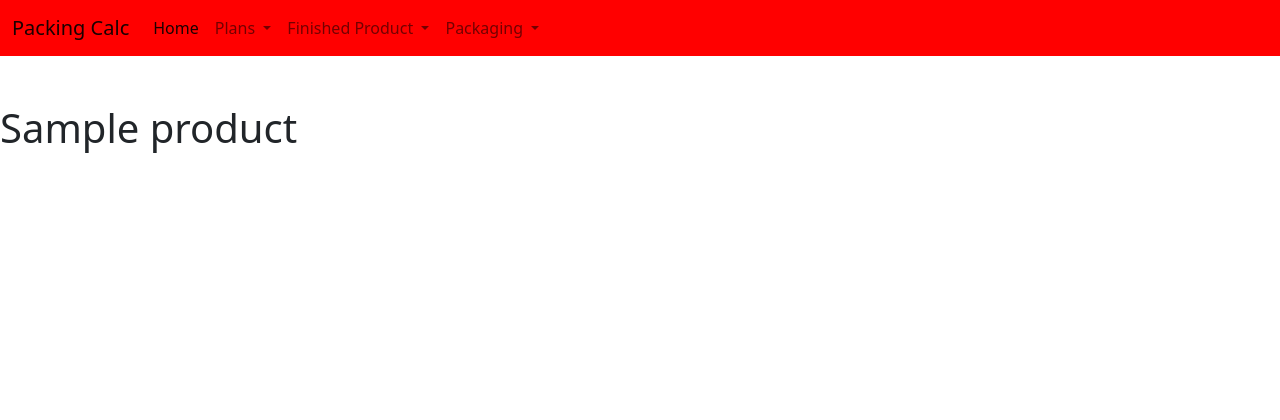
After one commit to RadheyaM/Factory-Planner, a Django app: page /products/ in a window 1280 px wide. The commit adds this page. Shown: the top 420 px of the page. Run offline with Django 3.2, Linux system fonts and the light colour scheme; tables that the repository leaves empty hold one stand-in row (values such as "Sample post"); some libraries are stand-ins or nearby versions.

Commit message:
Create templates, view and url for products and packaging, and add links to the base.html file for easy navigation

```diff
--- a/packing/urls.py
+++ b/packing/urls.py
@@ -4,5 +4,9 @@ from django.urls import path
 
 urlpatterns = [
     # plan list
-    path('plan/', views.PlanView.as_view(), name='plan-list')
+    path('plans/', views.PlanView.as_view(), name='plan-list'),
+    # product list
+    path('products/', views.ProductView.as_view(), name='product-list'),
+    # packaging list
+    path('packaging/', views.PackagingView.as_view(), name='packaging-list'),
 ]
--- a/packing/views.py
+++ b/packing/views.py
@@ -13,3 +13,11 @@ from django.views.generic import ListView
 class PlanView(ListView):
     template_name = 'lists/plan-list.html'
     model = Week
+
+class ProductView(ListView):
+    template_name = 'lists/product-list.html'
+    model = Product
+
+class PackagingView(ListView):
+    template_name = 'lists/packaging-list.html'
+    model = Packaging
--- a/templates/base.html
+++ b/templates/base.html
@@ -28,7 +28,7 @@
               Plans
             </a>
             <ul class="dropdown-menu">
-              <li><a class="dropdown-item" href="#"></a></li>
+              <li><a class="dropdown-item" href="{% url 'plan-list' %}"> Plan List</a></li>
 
             </ul>
           </li>
@@ -37,7 +37,7 @@
               Finished Product
             </a>
             <ul class="dropdown-menu">
-              <li><a class="dropdown-item" href="#">View Finished Products</a></li>
+              <li><a class="dropdown-item" href="{% url 'product-list' %}">View Finished Products</a></li>
             </ul>
           </li>
           <li class="nav-item dropdown">
@@ -45,7 +45,7 @@
               Packaging
             </a>
             <ul class="dropdown-menu">
-              <li><a class="dropdown-item" href="#">View Packaging Configs</a></li>
+              <li><a class="dropdown-item" href="{% url 'packaging-list' %}">View Packaging Configs</a></li>
             </ul>
           </li>
         </ul>
--- /dev/null
+++ b/templates/lists/product-list.html
@@ -0,0 +1,11 @@
+{% extends '../base.html' %}
+
+{% block title %} Product List {% endblock title %}
+
+{% block content %}
+
+    {% for object in object_list %}
+        <h1> {{object.name}} </h1>
+    {% endfor %}
+
+{% endblock content %}
```
Also changed, not shown: templates/lists/packaging-list.html (added, +11 -0 lines).
